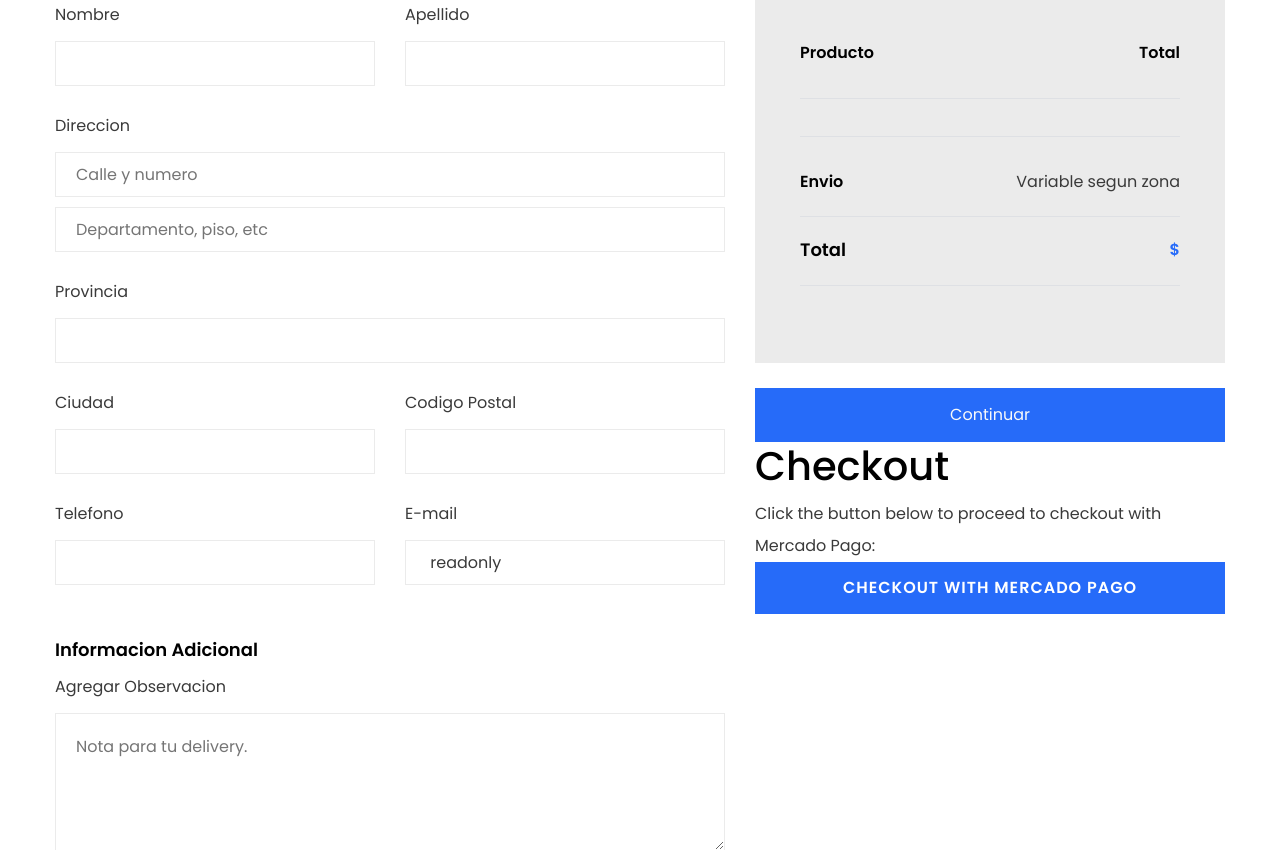
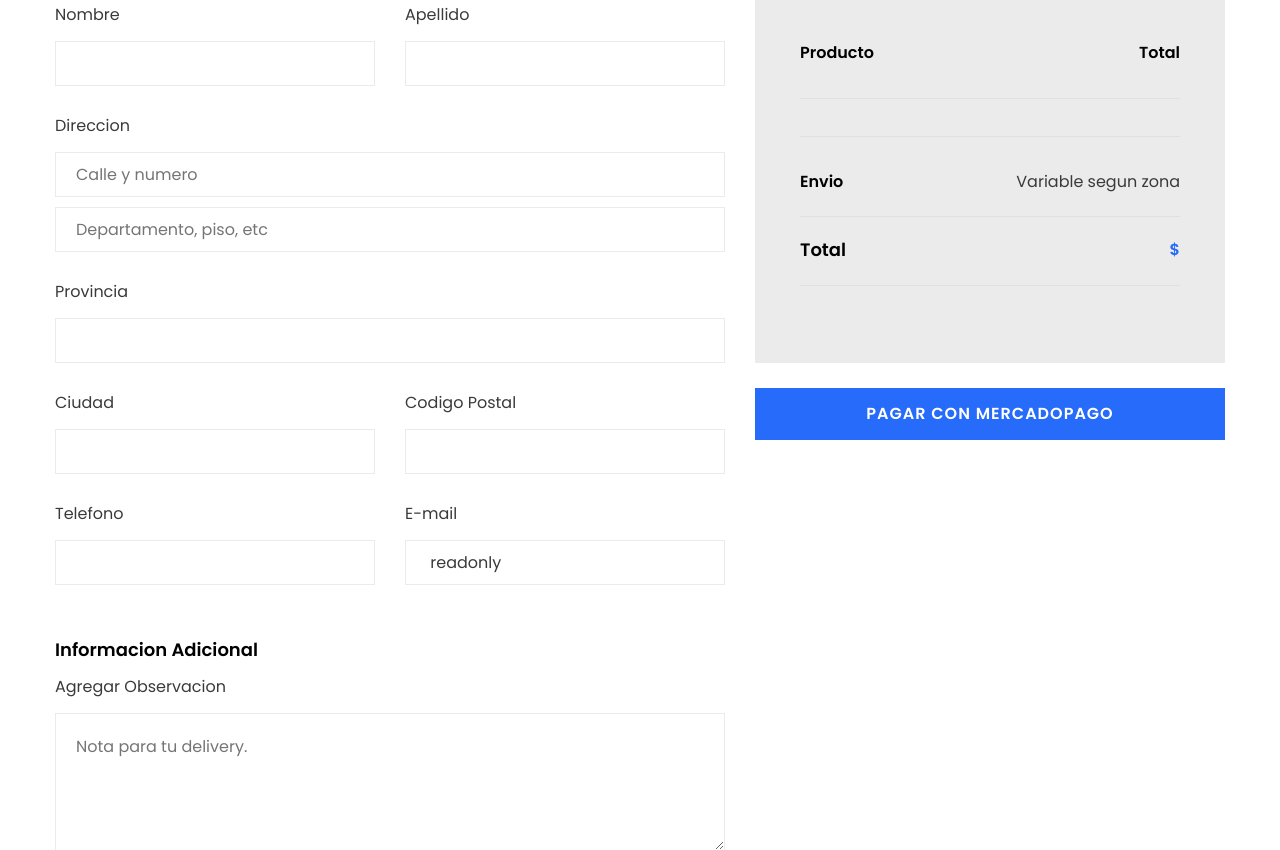
Before and after one commit to Manupdev/Magallanes2, a Django app: page /cart/checkout in a window 1280 px wide. Shown: the part 340-1190 px from the top of the page. Run offline with Django 4.2, Linux system fonts and the light colour scheme; some libraries are stand-ins or nearby versions; some web fonts are replaced.

Commit message:
(Fix) Cambiado texto y boton de pago

```diff
--- a/templates/cart/cart_details.html
+++ b/templates/cart/cart_details.html
@@ -107,7 +107,7 @@
                                 </ul>
                             </div>
                             <h4 class="grand-totall-title">Total a Pagar <span>${{cart_total_amount}}</span></h4>
-                            <a href="checkout.html">Pagar</a>
+                            <a href="{% url 'mercadopagoCheckout' %}">Pagar con Mercadopago</a>
                         </div>
                     </div>
                 </div>
--- a/templates/cart/checkout.html
+++ b/templates/cart/checkout.html
@@ -130,13 +130,7 @@
 
                         </div>
                         <div class="Place-order mt-25">
-                            <a class="btn-hover" href="#"><button type="submit"
-                                    class="text-light">Continuar</button></a>
-                            <h1>Checkout</h1>
-
-                            <p>Click the button below to proceed to checkout with Mercado Pago:</p>
-
-                            <a href="{% url 'mercadopagoCheckout' %}">Checkout with Mercado Pago</a>
+                            <a href="{% url 'mercadopagoCheckout' %}">Pagar con Mercadopago</a>
                         </div>
                     </div>
                 </div>
```
